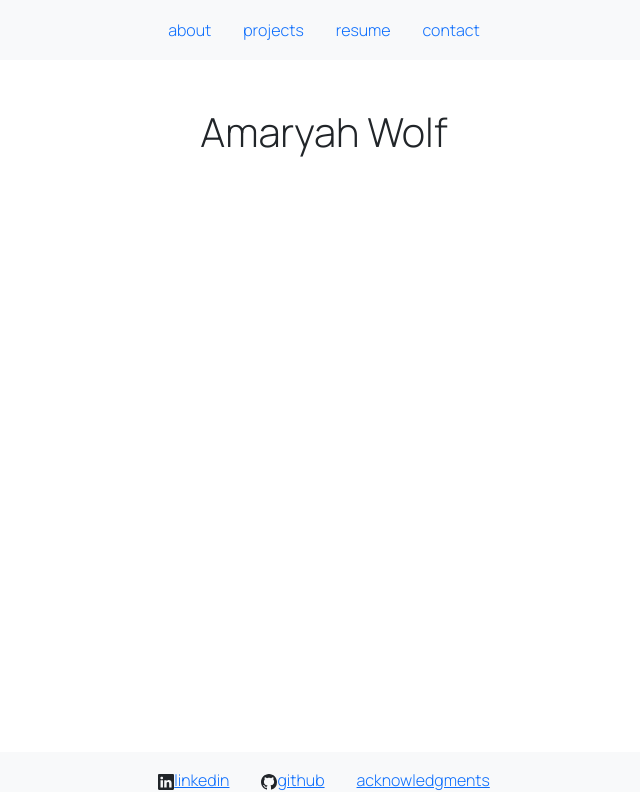
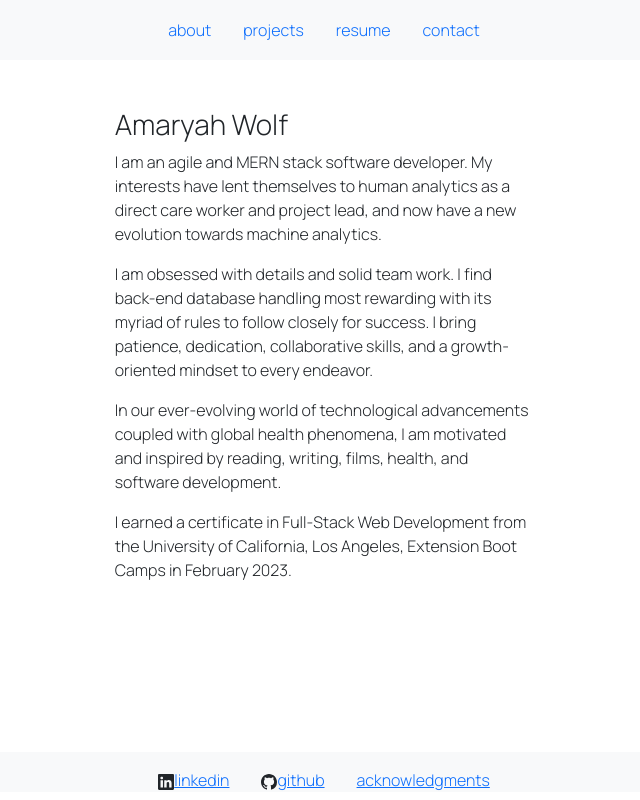
Before and after one commit to amaryahwolf/akw-portfolio, a React (Create React App) app: page / in a window 1280 px wide. Shown: the whole page, without its empty margins (316-956 px from the left). Built offline with nearby package versions, Linux system fonts and the light colour scheme.

Commit message:
update about me content

```diff
--- a/src/components/pages/About.js
+++ b/src/components/pages/About.js
@@ -5,10 +5,21 @@ import React from 'react';
 export default function About() {
   return (
     <div className="container-fluid d-flex justify-content-center mt-5">
-      <h1>Amaryah Wolf</h1>
+      <div className="col-sm-4">
+      <h3>Amaryah Wolf</h3>
       <p>
-        {/* TODO: add About Me content */}
+        I am an agile and MERN stack software developer. My interests have lent themselves to human analytics as a direct care worker and project lead, and now have a new evolution towards machine analytics.
       </p>
+      <p>
+        I am obsessed with details and solid team work. I find back-end database handling most rewarding with its myriad of rules to follow closely for success. I bring patience, dedication, collaborative skills, and a growth-oriented mindset to every endeavor.
+      </p>
+      <p>
+      In our ever-evolving world of technological advancements coupled with global health phenomena, I am motivated and inspired by reading, writing, films, health, and software development.
+      </p>
+      <p>
+        I earned a certificate in Full-Stack Web Development from the University of California, Los Angeles, Extension Boot Camps in February 2023.
+      </p>
+    </div>
     </div>
   );
 }
```
